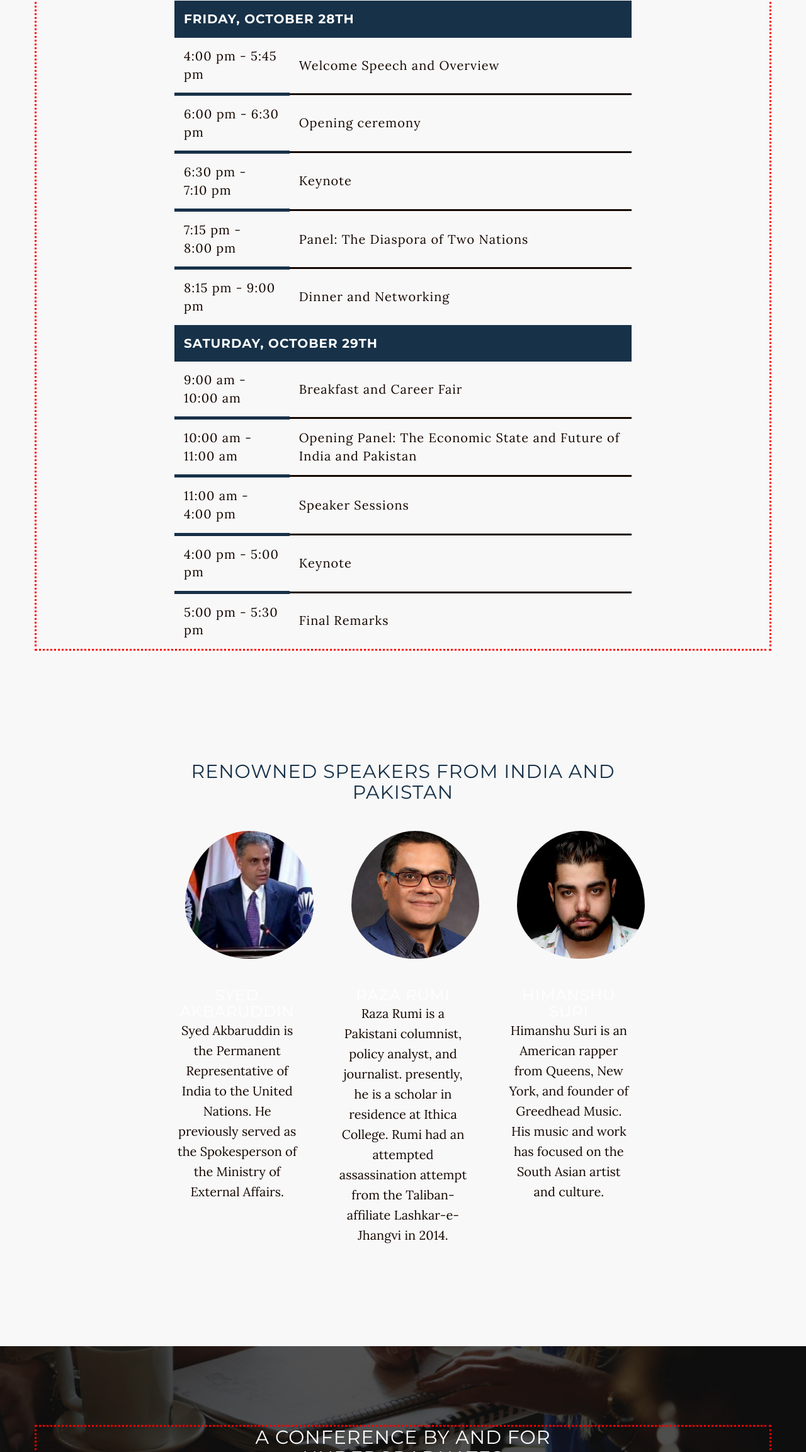
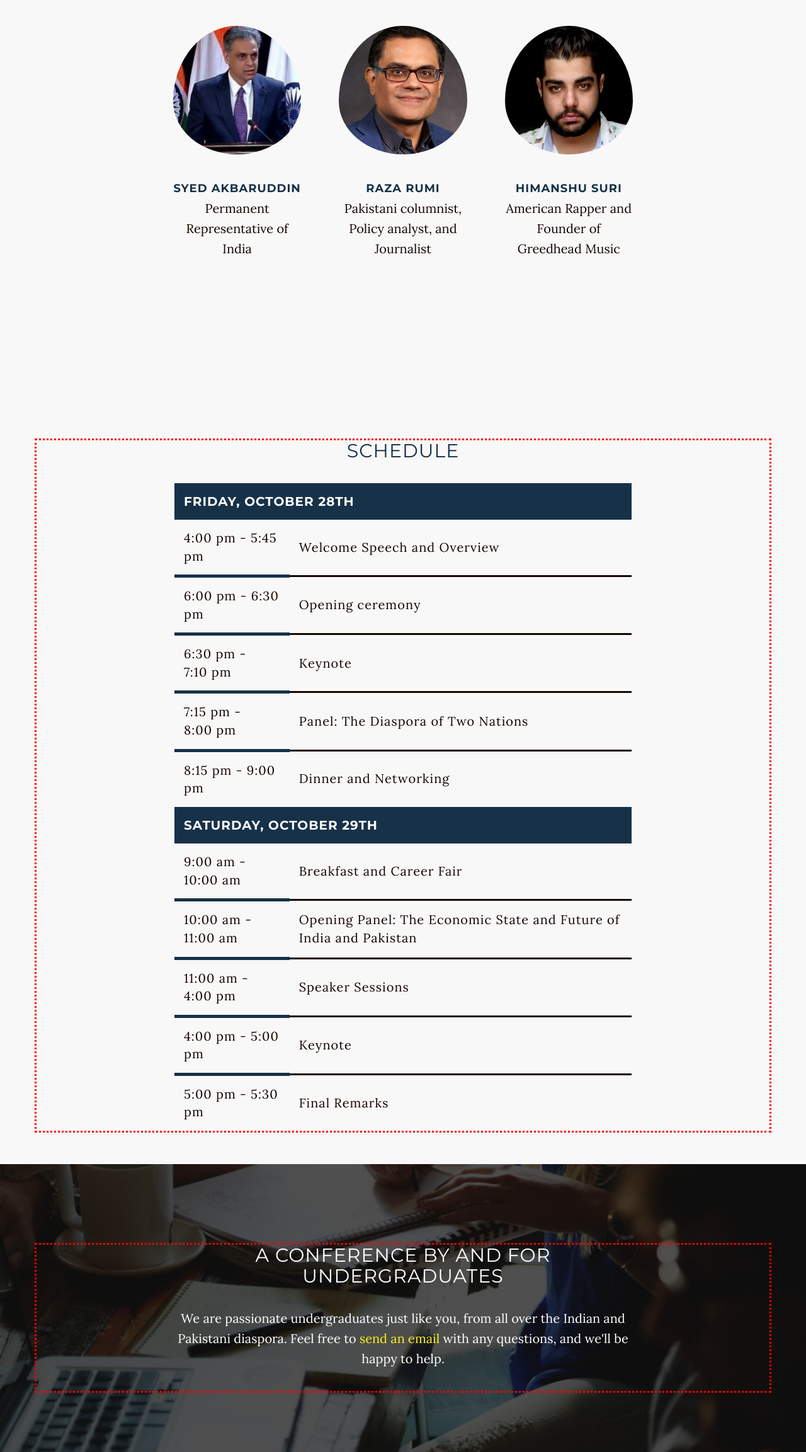
Before and after one commit to shrinidhit/Indo_Pak, a website: page index.html in a window 1280 px wide. Shown: the part 2093-4398 px from the top of the page at 63% size. Drawn offline with nearby package versions, Linux system fonts and the light colour scheme; some packages are replaced by stand-ins of ours.

Commit message:
speaker section

```diff
--- a/css/grayscale.css
+++ b/css/grayscale.css
@@ -203,22 +203,6 @@ table .blue_line {
   color: #3C3C3C;
 }
 
-.numbers {
-  font-size: 30px;
-  color: #FFD250;
-  padding-bottom: 0px;
-  margin-bottom: 0px;
-}
-
-@media (min-width: 768px) {
-  .numbers {
-  font-size: 50px;
-  padding-bottom: 0px;
-  margin-bottom: 0px;
-  }
-}
-
-
 
 /*-------------------------------------------NAVIGATION------------------------------------------------------------------------*/
 
@@ -418,6 +402,25 @@ ul.banner-social-buttons {
 
 
 /*-------------------------------------------SECTIONS------------------------------------------------------------------------*/
+.numbers {
+  font-size: 30px;
+  color: #FFD250;
+  padding-bottom: 0px;
+  margin-bottom: 0px;
+}
+
+@media (min-width: 768px) {
+  .numbers {
+  font-size: 50px;
+  padding-bottom: 0px;
+  margin-bottom: 0px;
+  }
+}
+.speaker-name {
+  padding-bottom: 5px;
+  font-weight: 700;
+}
+
 .conference-section2{
    background: url(../img/meeting_light.jpg) no-repeat bottom center scroll;
     background-color: black;
--- a/index.html
+++ b/index.html
@@ -133,6 +133,42 @@
         </div>
     </section>
 
+    <!-- Speakers Section -->
+    <section id="speakers" class="text-center">
+        <div class="speakers-section row">
+            <div class="col-lg-8 col-lg-offset-2 col-md-10 col-md-offset-1">
+                <h2>Renowned Speakers from India and Pakistan</h2>
+
+                <div class="col-md-4 col-sm-12 text-center">
+                    <img class="img-circle img-responsive img-center pf-pic col-md-12" src = "img/syed.jpg" alt="">
+
+                    <div class = "col-md-12">
+                        <h4 class="no-spacing speaker-name">Syed Akbaruddin</h4>
+                        <!-- <p>Syed Akbaruddin is the Permanent Representative of India to the United Nations. He previously served as the Spokesperson of the Ministry of External Affairs.</p> -->
+                        <p>Permanent Representative of India</p>
+                    </div>
+                </div>
+
+                <div class="col-md-4 col-sm-12 text-center">
+                    <img class="img-circle img-responsive img-center pf-pic col-md-12" src = "img/raza2.jpg" alt="">
+                    <div class = "col-md-12">
+                        <h4 class="no-spacing speaker-name">Raza Rumi</h4>
+                        <!-- <p>Raza Rumi is a Pakistani columnist, policy analyst, and journalist. presently, he is a scholar in residence at Ithica College. Rumi had an attempted assassination attempt from the Taliban-affiliate Lashkar-e-Jhangvi in 2014.</p> -->
+                        <p>Pakistani columnist, Policy analyst, and Journalist</p>
+                    </div>
+                </div>
+                <div class="col-md-4 col-sm-12 text-center">
+                    <img class="img-circle img-responsive img-center pf-pic col-md-12" src = "img/himanshu.jpg" alt="">
+                    <div class = "col-md-12">
+                        <h4 class="no-spacing speaker-name">Himanshu Suri</h4>
+                        <!-- <p>Himanshu Suri is an American rapper from Queens, New York, and founder of Greedhead Music. His music and work has focused on the South Asian artist and culture.</p> -->
+                        <p>American Rapper and Founder of Greedhead Music</p>
+                    </div>
+                </div>
+            </div>
+        </div>
+    </section>
+
     <!-- Schedule Section -->
     <section id="schedule" class="text-center">
         <div class = "schedule-section">
@@ -254,39 +290,6 @@
         </div>
     </section>
 
-    <!-- Speakers Section -->
-    <section id="speakers" class="text-center">
-        <div class="speakers-section row">
-            <div class="col-lg-8 col-lg-offset-2 col-md-10 col-md-offset-1">
-                <h2>Renowned Speakers from India and Pakistan</h2>
-
-                <div class="col-md-4 col-sm-12 text-center">
-                    <img class="img-circle img-responsive img-center pf-pic col-sm-4 col-sm-offset-1 col-md-12" src = "img/syed.jpg" alt="">
-
-                    <div class = "col-sm-6 col-md-12">
-                        <h3 class="no-spacing white">Syed Akbaruddin</h3>
-                        <p>Syed Akbaruddin is the Permanent Representative of India to the United Nations. He previously served as the Spokesperson of the Ministry of External Affairs.</p>
-                    </div>
-                </div>
-
-                <div class="col-md-4 col-sm-12 text-center">
-                    <img class="img-circle img-responsive img-center pf-pic col-sm-4 col-sm-offset-1 col-md-12" src = "img/raza2.jpg" alt="">
-                    <div class = "col-sm-6 col-md-12">
-                        <h3 class="no-spacing white">Raza Rumi</h3>
-                        <p>Raza Rumi is a Pakistani columnist, policy analyst, and journalist. presently, he is a scholar in residence at Ithica College. Rumi had an attempted assassination attempt from the Taliban-affiliate Lashkar-e-Jhangvi in 2014.</p>
-                    </div>
-                </div>
-                <div class="col-md-4 col-sm-12 text-center">
-                    <img class="img-circle img-responsive img-center pf-pic col-sm-4 col-sm-offset-1 col-md-12" src = "img/himanshu.jpg" alt="">
-                    <div class = "col-sm-6 col-md-12">
-                        <h3 class="no-spacing white">Himanshu Suri</h3>
-                        <p>Himanshu Suri is an American rapper from Queens, New York, and founder of Greedhead Music. His music and work has focused on the South Asian artist and culture.</p>
-                    </div>
-                </div>
-            </div>
-        </div>
-    </section>
-
     <!-- aboutus Section -->
     <section id="aboutus" class="text-center">
         <div class="aboutus-section row">
```
